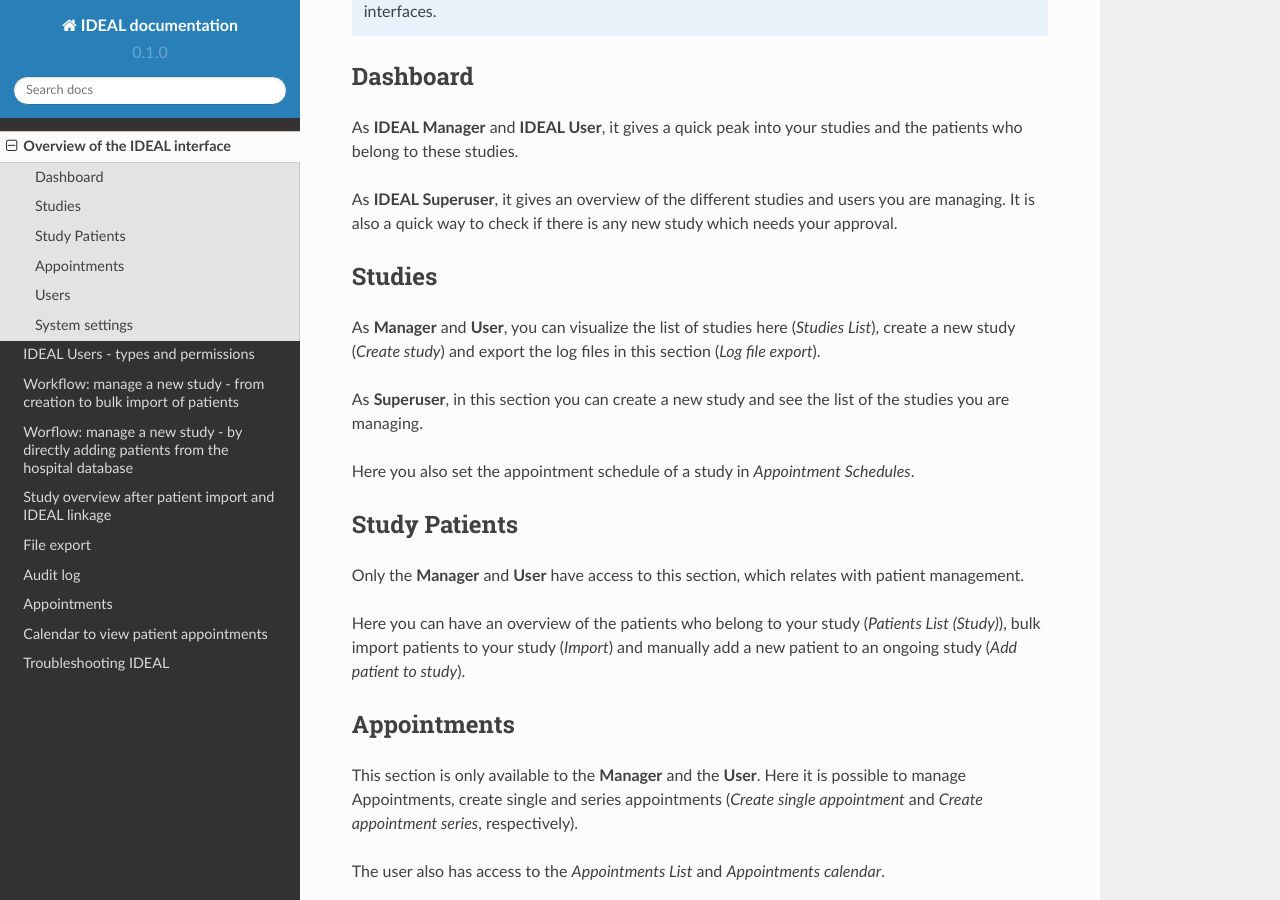
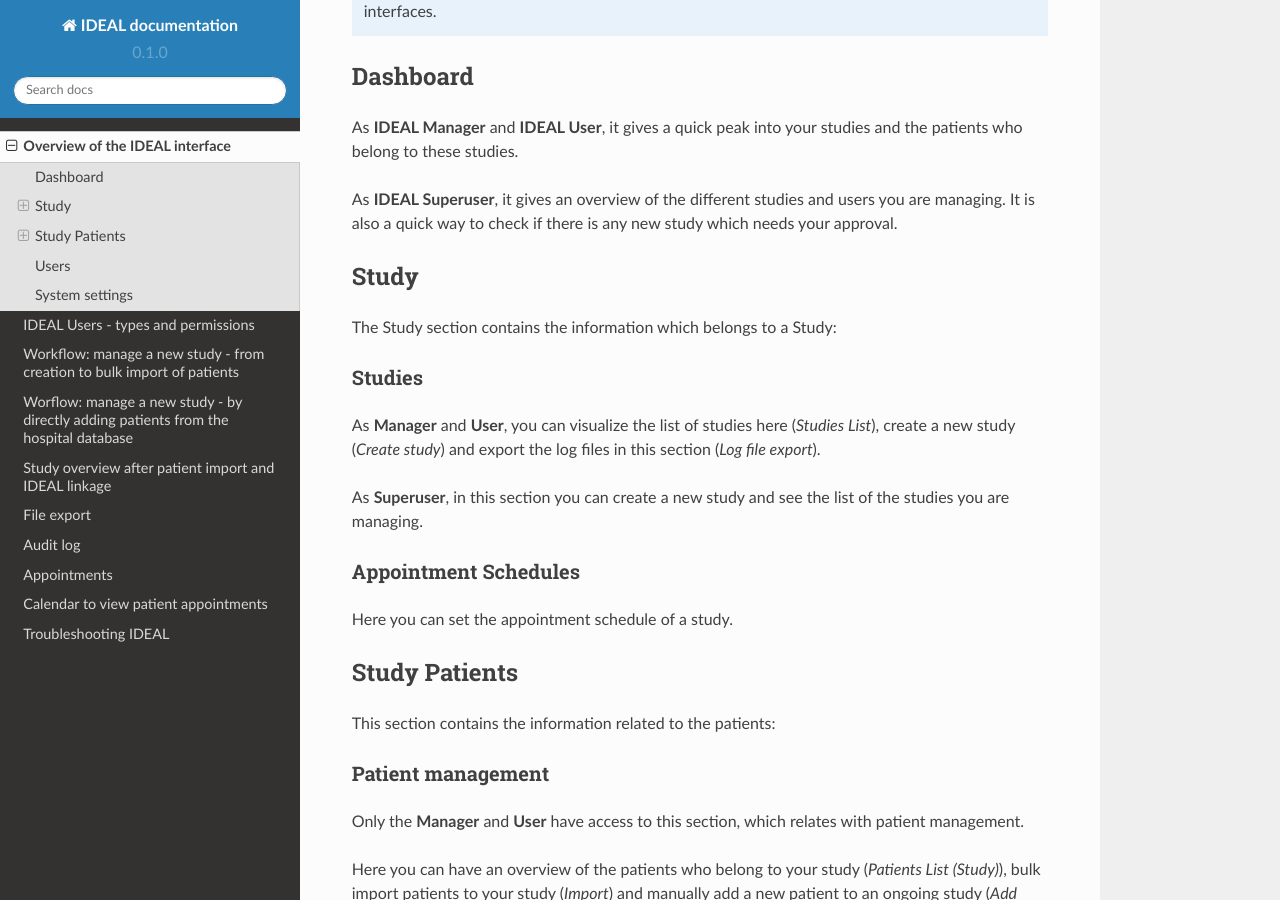
Before and after one commit to Nynuphar/IDEAL-doc, a Sphinx documentation site: the page built from docs/source/interface.rst, in a window 1280 px wide and 900 px high, scrolled down 273 px. Built offline with Sphinx 7.4.7 and the Read the Docs theme 2.0.0, drawn with Linux system fonts in a browser that asks for light colours.

Commit message:
Update interface.rst

```diff
--- a/docs/source/interface.rst
+++ b/docs/source/interface.rst
@@ -12,24 +12,37 @@ As **IDEAL Manager** and **IDEAL User**, it gives a quick peak into your studies
 
 As **IDEAL Superuser**, it gives an overview of the different studies and users you are managing. It is also a quick way to check if there is any new study which needs your approval.
 
+Study
+*********
+
+The Study section contains the information which belongs to a Study:
+
 Studies
-*********
+=========
 
 As **Manager** and **User**, you can visualize the list of studies here (*Studies List*), create a new study (*Create study*) and export the log files in this section (*Log file export*).
 
 As **Superuser**, in this section you can create a new study and see the list of the studies you are managing.
 
-Here you also set the appointment schedule of a study in *Appointment Schedules*.
+Appointment Schedules
+=======================
+
+Here you can set the appointment schedule of a study.
 
 Study Patients
-*********
+******************
+
+This section contains the information related to the patients:
+
+Patient management
+=====================
 
 Only the **Manager** and **User** have access to this section, which relates with patient management.
 
 Here you can have an overview of the patients who belong to your study (*Patients List (Study)*), bulk import patients to your study (*Import*) and manually add a new patient to an ongoing study (*Add patient to study*).
 
 Appointments
-***********************
+================
 
 This section is only available to the **Manager** and the **User**. Here it is possible to manage Appointments, create single and series appointments (*Create single appointment* and *Create appointment series*, respectively).
 
```
